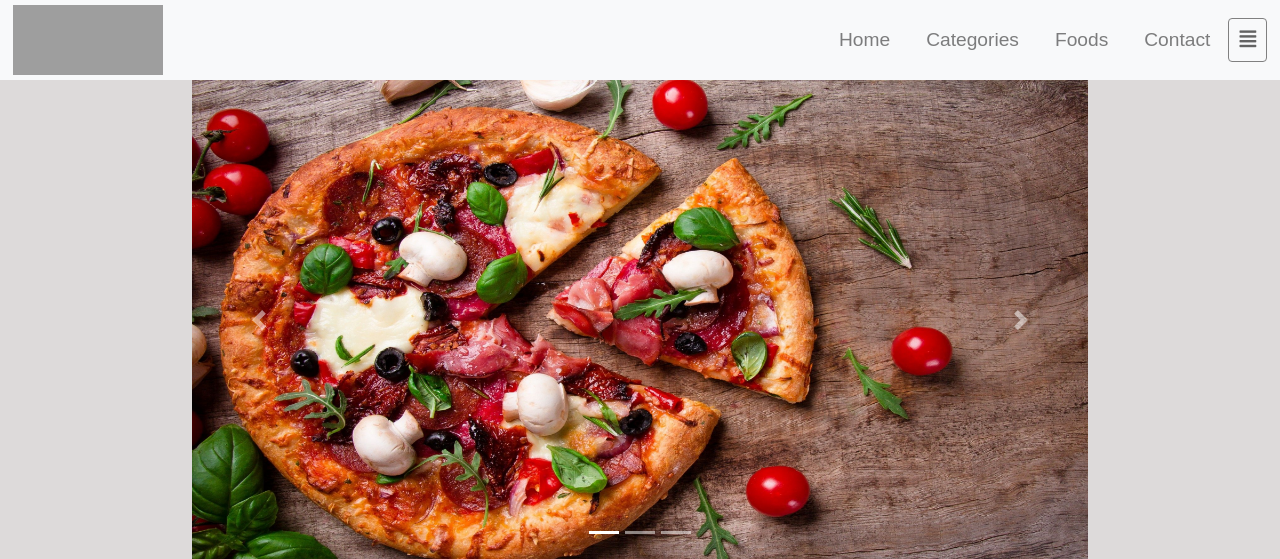
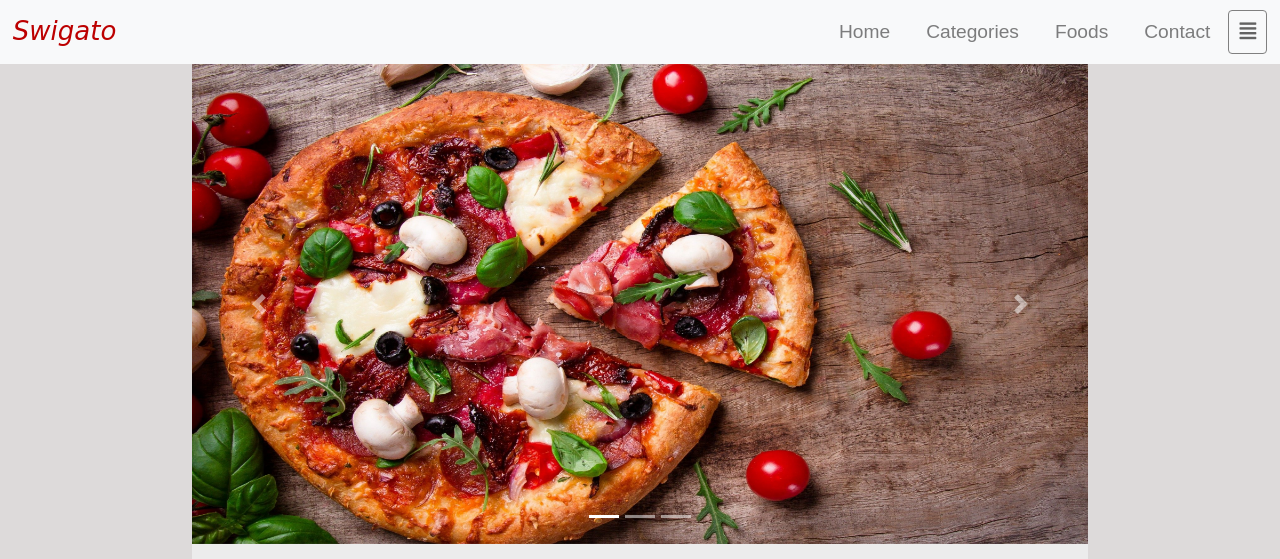
Before and after one commit to surathjhakal/Food-ordering-app, a PHP site: page /food-ordering/pages/ in a window 1280 px wide. Shown: the top 559 px of the page. Run offline with PHP 8.4, Linux system fonts and the light colour scheme; the visitor is signed in with stand-in values (Sample User, id 1); data comes from the database, SQL or seed files in the repository; grey boxes are pictures that could not be loaded.

Commit message:
fixed some styling

```diff
--- a/404page.php
+++ /dev/null
@@ -1 +0,0 @@
-<?php echo "There is no page like that!!" ?>
--- a/admin/adminLogin.php
+++ b/admin/adminLogin.php
@@ -16,11 +16,7 @@
 </head>
 <body>
     <div class="adminLogin">
-        <img
-            src="https://media4.giphy.com/media/cdJFgAkVX8izFZ5fj9/source.gif"
-            class="food_logo"
-            alt=""
-        />
+    <div class="brand_name">Swigato</div>
         <hr>
         <h1 class="adminLoginTitle">Login Form</h1>
         <form class="adminLoginForm" method="POST" action="">
--- a/config/constants.php
+++ b/config/constants.php
@@ -8,6 +8,5 @@
     define('DB_PASSWORD','');
     define('DB_NAME','food_order');
 
-    $conn=mysqli_connect(LOCALHOST,DB_USERNAME,DB_PASSWORD) or die(mysli_error());
-    $db_select=mysqli_select_db($conn,DB_NAME) or die(mysqli_error());
+    $conn=mysqli_connect(LOCALHOST,DB_USERNAME,DB_PASSWORD,DB_NAME) or die(mysli_error());
 ?>
--- a/css/navbar.css
+++ b/css/navbar.css
@@ -20,6 +20,13 @@ body {
   outline: none;
 }
 
+.brand_name {
+  font-size: 26px;
+  font-style: italic;
+  color: #bc0000;
+  font-family: cursive;
+}
+
 .navbar_options {
   font-size: 1.2rem;
   margin: 0px 10px;
--- a/pages/userLogin.php
+++ b/pages/userLogin.php
@@ -15,11 +15,7 @@
 </head>
 <body>
     <div class="adminLogin">
-        <img
-            src="https://media4.giphy.com/media/cdJFgAkVX8izFZ5fj9/source.gif"
-            class="food_logo"
-            alt=""
-        />
+    <div class="brand_name">Swigato</div>
         <hr>
         <h1 class="adminLoginTitle">Login Here</h1>
         <form class="adminLoginForm" method="POST" action="">
--- a/pages/userRegister.php
+++ b/pages/userRegister.php
@@ -16,11 +16,7 @@
 </head>
 <body>
     <div class="adminLogin">
-        <img
-            src="https://media4.giphy.com/media/cdJFgAkVX8izFZ5fj9/source.gif"
-            class="food_logo"
-            alt=""
-        />
+    <div class="brand_name">Swigato</div>
         <hr>
         <h1 class="adminLoginTitle">Registration Form</h1>
         <form class="adminLoginForm" style="height:440px" method="POST" action="">
--- a/reusePages/navbar/navbarUp.php
+++ b/reusePages/navbar/navbarUp.php
@@ -1,13 +1,8 @@
 <nav
     class="navbar navbar-expand-lg navbar-light bg-light"
-    style="padding: 0rem 0.8rem"
+    style="padding: 0.6rem 0.8rem"
     >
-    <a class="navbar-brand food_logo_top" href="#"
-        ><img
-        src="https://media4.giphy.com/media/cdJFgAkVX8izFZ5fj9/source.gif"
-        class="navbar_food_logo"
-        alt=""
-    /></a>
+    <div class="brand_name">Swigato</div>
     <button
         class="navbar-toggler"
         type="button"
```
Also changed, not shown: css/auth.css (+7 -0 lines), .htaccess (deleted), 1 other file.
